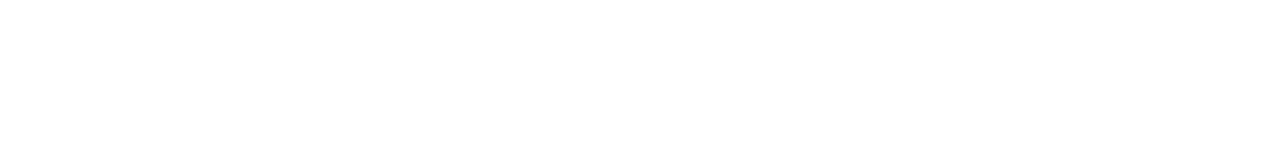
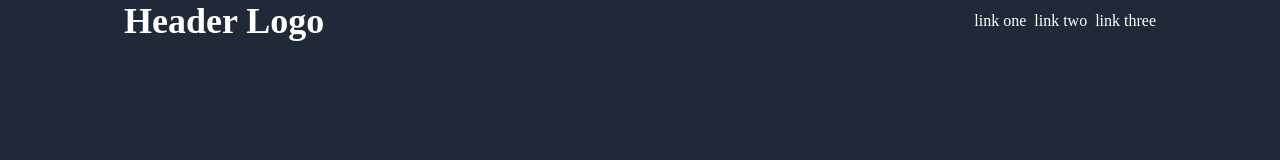
Before and after one commit to SlackerBronson/landing-page, a plain HTML site: page index.html in a window 1280 px wide. Drawn offline with Linux system fonts and the light colour scheme.

```diff
--- a/index.html
+++ b/index.html
@@ -7,6 +7,14 @@
     <title>Landing Page</title>
 </head>
 <body>
+    <div class="header-logo">
+        <h2>Header Logo</h2>
+    </div>
 
+    <div class="header-links">
+        <a href="#">link one</a>
+        <a href="#">link two</a>
+        <a href="#">link three</a>
+    </div>
 </body>
 </html>
--- a/styles.css
+++ b/styles.css
@@ -0,0 +1,35 @@
+* {
+    padding: 0;
+    margin: 0;
+}
+
+body {
+    display: flex;
+    background-color: #1F2937;
+    text-decoration: none;
+}
+
+a {
+    display: flex;
+    text-decoration: none;
+    color: white;
+}
+
+.header-logo {
+    display: flex;
+    font-size: 24px;
+    color: white;
+    justify-content: center;
+    align-items: center;
+    padding-left: 124px;
+}
+
+.header-links {
+    display: flex;
+    flex: 1;
+    gap: 8px;
+    flex-wrap: wrap;
+    justify-content: flex-end;
+    align-items: center;
+    padding-right: 124px;
+}
```
